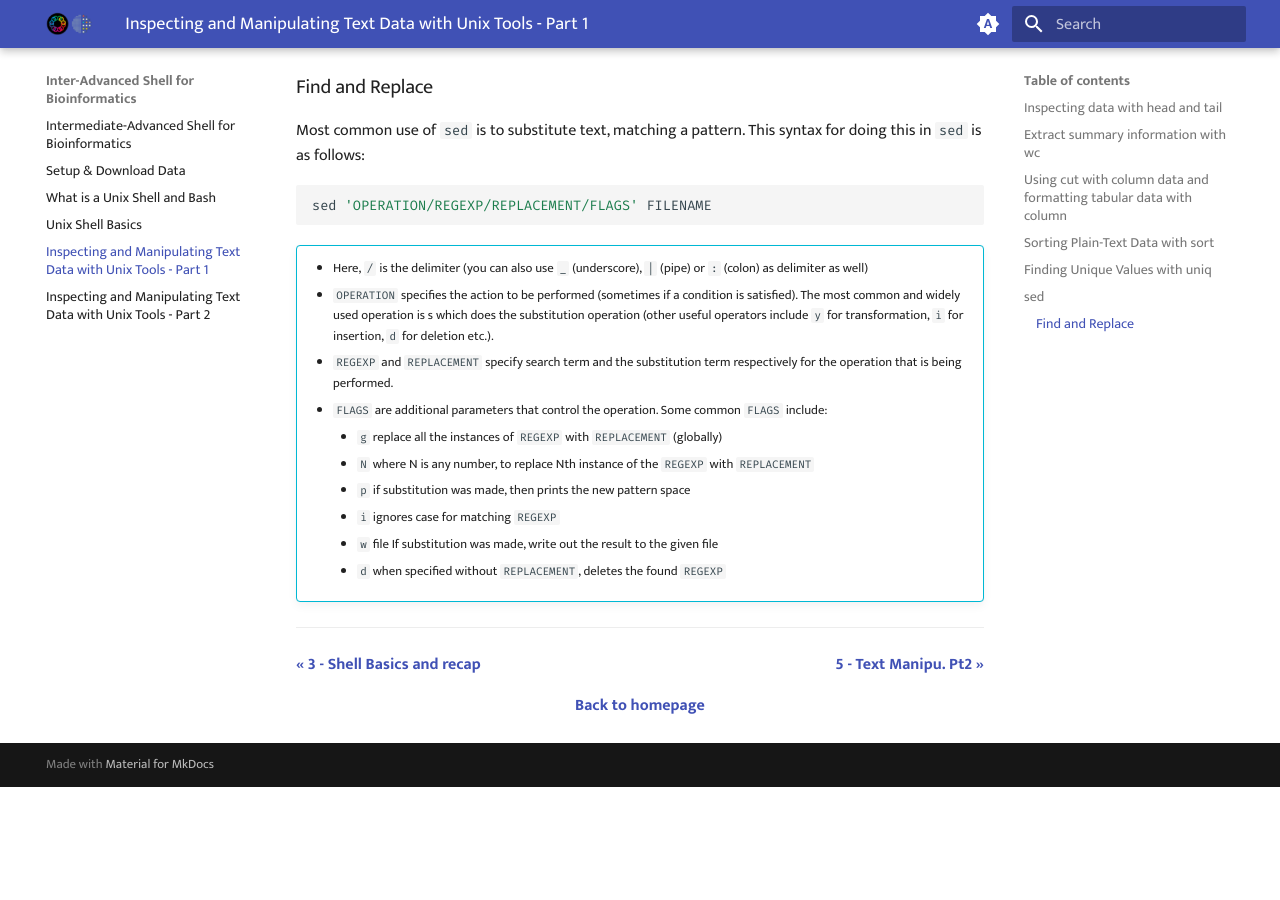
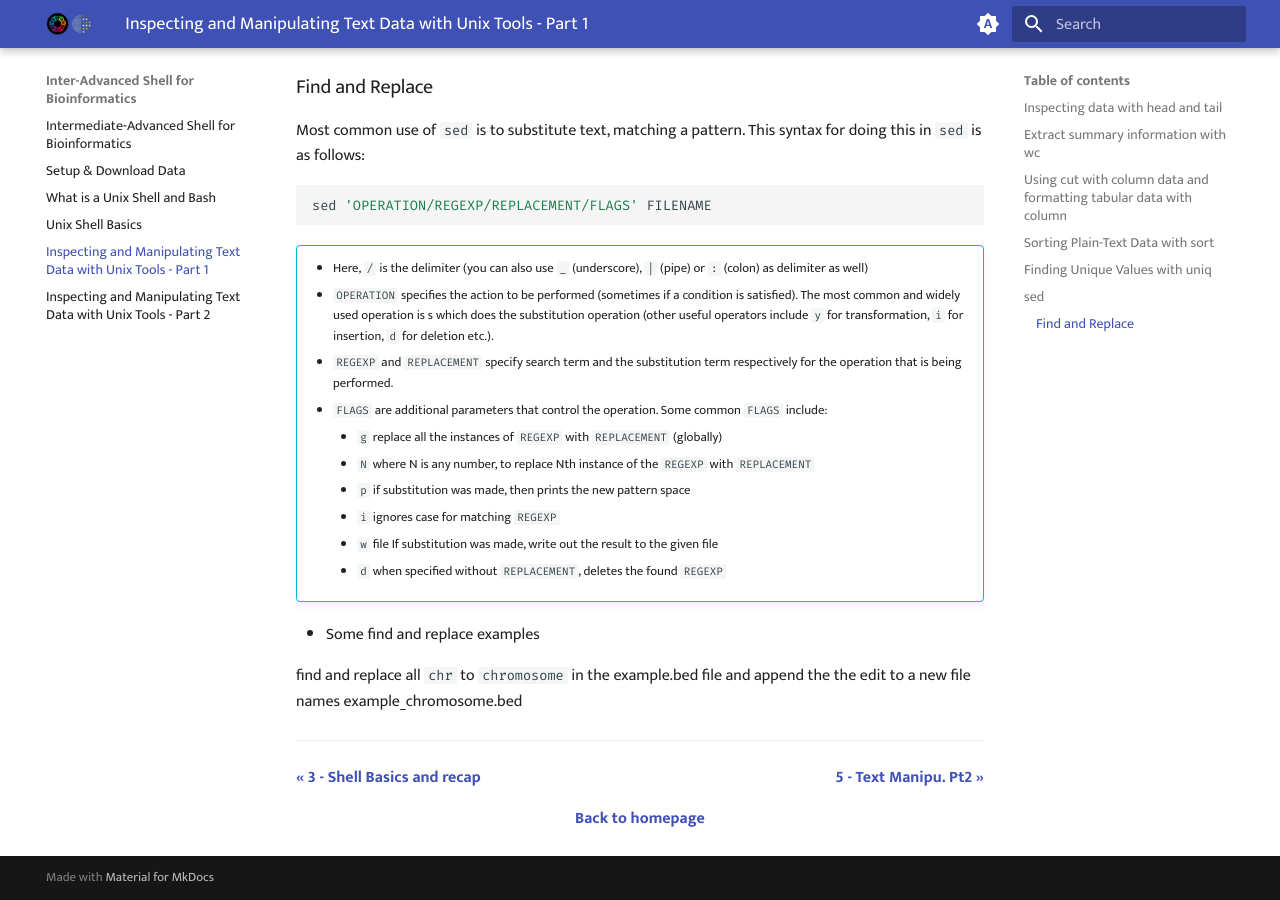
Before and after one commit to GenomicsAotearoa/shell-for-bioinformatics, an MkDocs documentation site: the page built from docs/4_inspectmanipluate.md, in a window 1280 px wide and 900 px high, scrolled down 7576 px. Built offline with MkDocs 1.6.1 and Material for MkDocs 9.7.7, drawn with Linux system fonts in a browser that asks for light colours; before the commit the page ends 8363 px from its top, so only the background shows below that.

Commit message:
add first sed example

```diff
--- a/docs/4_inspectmanipluate.md
+++ b/docs/4_inspectmanipluate.md
@@ -340,7 +340,9 @@ sed 'OPERATION/REGEXP/REPLACEMENT/FLAGS' FILENAME
         - `w` file If substitution was made, write out the result to the given file
         - `d` when specified without `REPLACEMENT`, deletes the found `REGEXP`
 
+* Some find and replace examples
 
+find and replace all `chr` to `chromosome` in the example.bed file and append the the edit to a new file names example_chromosome.bed
 
 - - -
 <p style="text-align:left;">
```
